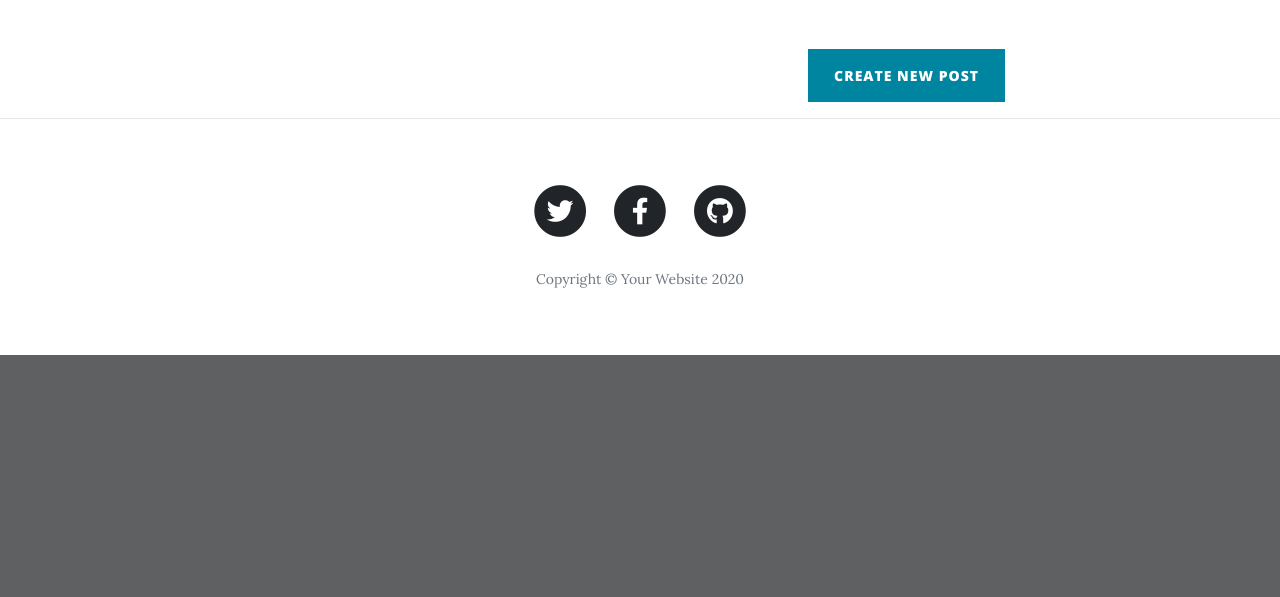
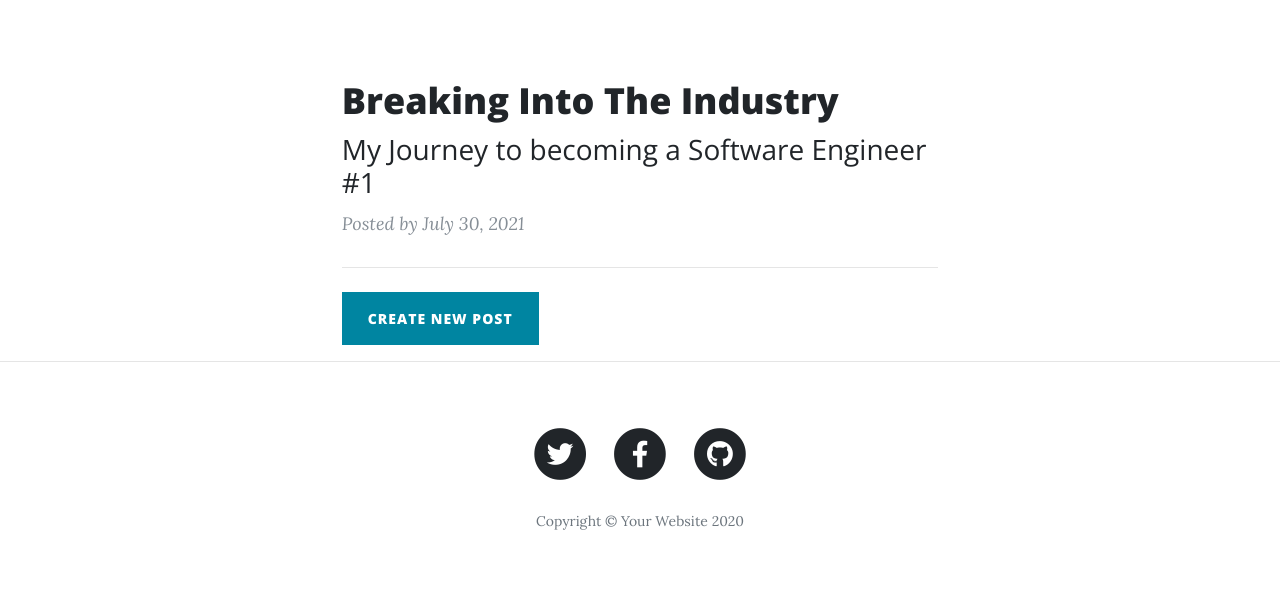
Before and after one commit to jacyespinosa/personal-blog, a Flask app: page / in a window 1280 px wide. Shown: the part 533-1130 px from the top of the page. Before the commit the page ends 888 px from the top, so only its background shows below. Run offline with Flask 2, Linux system fonts and the light colour scheme; data comes from the database, SQL or seed files in the repository; both versions use the stored data as it was after the commit; parts of the project's set-up code (start-up, migrations or seed data) failed here and were passed over; some libraries are stand-ins or nearby versions.

Commit message:
Created the 'show_post' function to render the 'post.html' and show the specific blog post that the user selected. Added the 'requested_post' variable to read all the data in the 'posts.db' to display on the home page('index.html')

```diff
--- a/server.py
+++ b/server.py
@@ -37,7 +37,14 @@ db.create_all()
 
 @app.route('/')
 def get_all_posts():
-    return render_template("index.html")
+    all_posts = BlogPost.query.all()
+    return render_template("index.html", all_posts=all_posts)
+
+
+@app.route("/post/<int:blog_id>", methods=["GET", "POST"])
+def show_post(blog_id):
+    requested_post = BlogPost.query.get(blog_id)
+    return render_template("post.html", post=requested_post)
 
 
 @app.route("/new_post", methods=['GET', 'POST'])
@@ -76,3 +83,4 @@ def contact():
 
 if __name__ == "__main__":
     app.run(host='0.0.0.0', port=5000, debug=True)
+    ckeditor.init_app(app, CKEDITOR_SERVE_LOCAL=True)
--- a/templates/index.html
+++ b/templates/index.html
@@ -1,11 +1,13 @@
+<!DOCTYPE html>
+<html lang="en">
+    <body>
     {% include "header.html" %}
 
-  <!-- Page Header -->
-  <header class="masthead" style="background-image: url('https://images.unsplash.com/photo-1470092306007-055b6797ca72?ixlib=rb-1.2.1&auto=format&fit=crop&w=668&q=80')">
-    <div class="overlay"></div>
-    <div class="container">
-      <div class="row">
-        <div class="col-lg-8 col-md-10 mx-auto">
+        <!-- Page Header-->
+        <header class="masthead" style="background-image: url('static/assets/img/home-bg.jpg')">
+            <div class="container position-relative px-4 px-lg-5">
+                <div class="row gx-4 gx-lg-5 justify-content-center">
+                    <div class="col-md-10 col-lg-8 col-xl-7">
                         <div class="site-heading">
                             <h1>Jacy's World</h1>
                             <span class="subheading">Journey to becoming a Software Engineer</span>
@@ -15,35 +17,39 @@
             </div>
         </header>
 
-  <!-- Main Content -->
-  <div class="container">
-    <div class="row">
-      <div class="col-lg-8 col-md-10 mx-auto">
-        {% for post in all_posts %}
+        <!-- Main Content-->
+        <div class="container px-4 px-lg-5">
+            <div class="row gx-4 gx-lg-5 justify-content-center">
+                <div class="col-md-10 col-lg-8 col-xl-7">
+
+                    <!-- Post preview-->
+                    {% for blog_post in all_posts %}
                     <div class="post-preview">
-          <a href="{{ url_for('show_post', index=post.id) }}">
-            <h2 class="post-title">
-              {{post.title}}
-            </h2>
-            <h3 class="post-subtitle">
-              {{post.subtitle}}
-            </h3>
+                        <a href="{{ url_for('show_post', blog_id=blog_post['id']) }}">
+                            <h2 class="post-title">{{ blog_post.title }}</h2>
+                            <h3 class="post-subtitle">{{ blog_post.subtitle }}</h3>
                         </a>
-          <p class="post-meta">Posted by
-            <a href="#">{{post.author}}</a>
-            on {{post.date}}</p>
+                        <p class="post-meta">
+                            Posted by
+                            {{ blog_post.date }}
+                        </p>
                     </div>
-        <hr>
+
+                    <!-- Divider-->
+                    <hr class="my-4" />
                     {% endfor %}
-
 
                     <!-- New Post -->
                     <div class="clearfix">
-          <a class="btn btn-primary float-right" href="{{ url_for('create_post') }}">Create New Post</a>
+                      <a class="btn btn-primary" href="{{ url_for('create_post') }}">Create New Post</a>
                     </div>
                   </div>
                 </div>
               </div>
               <hr>
 
+
+
     {% include "footer.html" %}
+    </body>
+</html>
```
Also changed, not shown: templates/post.html (+29 -16 lines), posts.db. Lines whose indentation alone changed are shown as unchanged.
